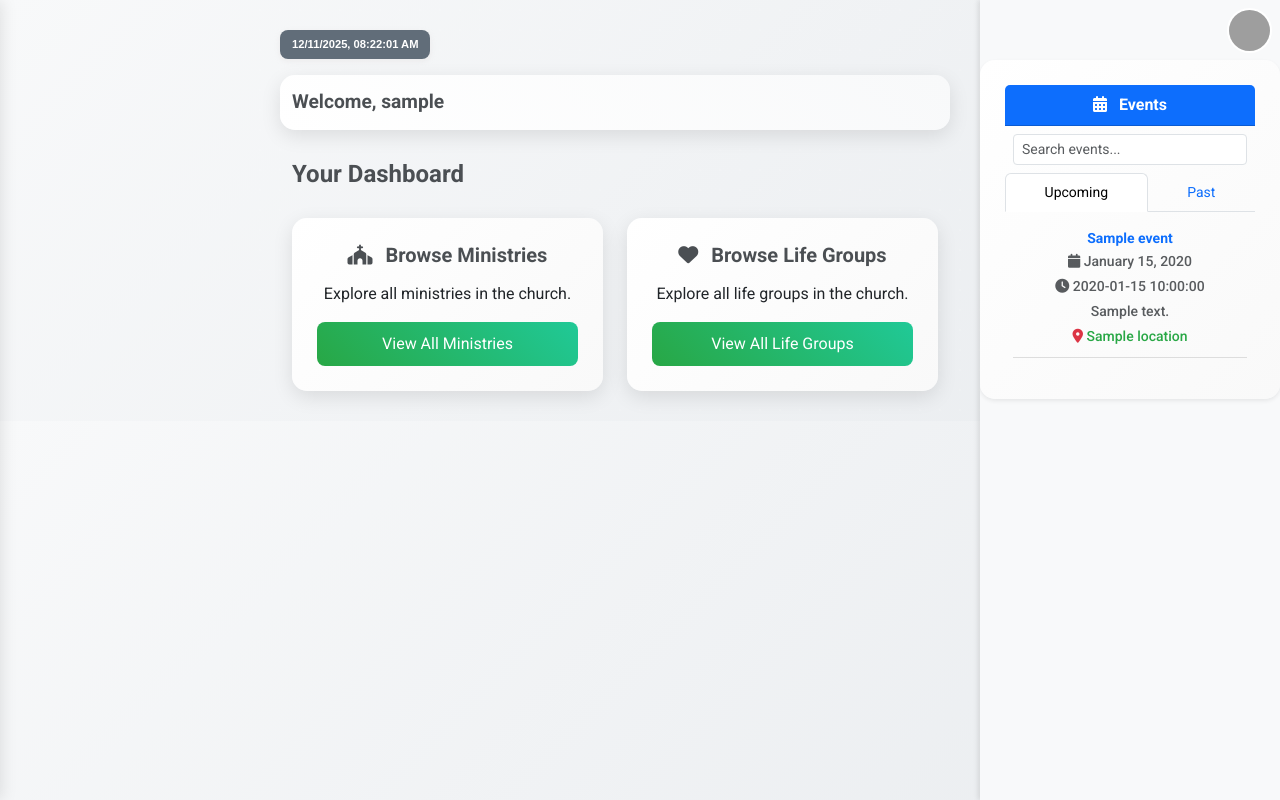
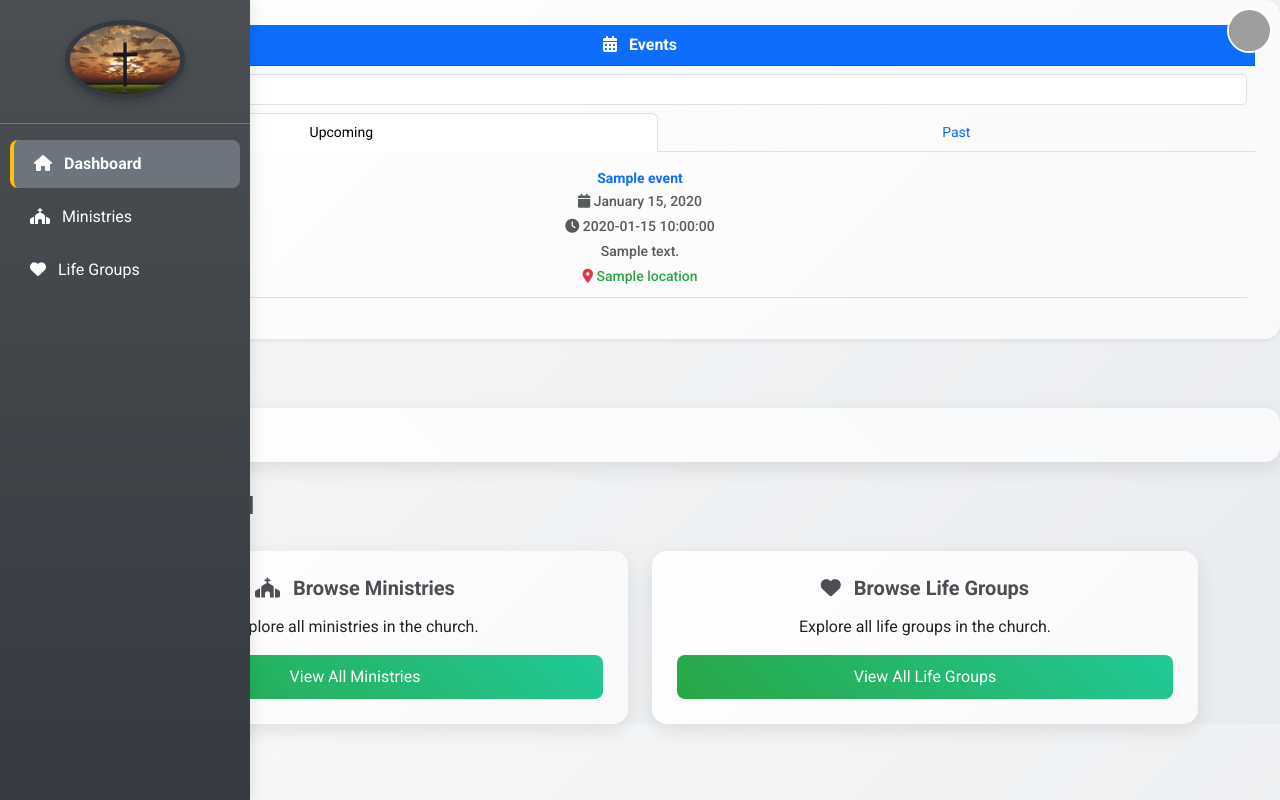
Before and after one commit to Zoraller/Church-Management, a Flask app: template templates/user_dashboard.html in a window 1280 px wide. Run offline with Flask 3, Linux system fonts and the light colour scheme; the template is opened without the code that fills it: most values are stand-ins (such as "Sample title", 1, 10 or a date in 2020); grey boxes are pictures that could not be loaded.

Commit message:
Update user_dashboard.html

```diff
--- a/templates/user_dashboard.html
+++ b/templates/user_dashboard.html
@@ -18,7 +18,8 @@ body {
     overflow-x: hidden;
 }
 
-/* Sidebar */
+/* --------------------- Sidebar --------------------- */
+/* Desktop: always visible */
 .sidebar {
     height: 100vh;
     background: linear-gradient(180deg, #4b4f53 0%, #343a40 100%);
@@ -28,10 +29,11 @@ body {
     padding-top: 20px;
     box-shadow: 2px 0 15px rgba(0,0,0,0.1);
     z-index: 1000;
-    transform: translateX(-100%);
+    transform: translateX(0); /* visible by default on desktop */
     transition: transform 0.3s ease;
 }
-.sidebar.show { transform: translateX(0); }
+
+/* Links inside sidebar */
 .sidebar a {
     color: white;
     display: block;
@@ -41,37 +43,52 @@ body {
     margin: 5px 10px;
     transition: all 0.3s ease;
 }
-.sidebar a:hover { background: rgba(255,255,255,0.2); transform: translateX(5px); }
-.sidebar a.active { background: #6c757d; font-weight: bold; border-left: 4px solid #ffc107; }
-.sidebar-logo { max-width: 120px; border-radius: 50%; padding: 5px; background: #343a40; box-shadow: 0 4px 10px rgba(0,0,0,0.2); }
-
-/* Hamburger */
-.hamburger { display: none; font-size: 1.5rem; cursor: pointer; color: #4b4f53; margin-right: 10px; }
-
-/* Main content */
-.main-content {
-    margin-left: 250px;
-    margin-right: 300px;
-    padding: 30px;
-    background-image: radial-gradient(circle, rgba(255,255,255,0.1) 1px, transparent 1px);
-    background-size: 20px 20px;
-    transition: margin-left 0.3s ease;
+.sidebar a:hover {
+    background: rgba(255,255,255,0.2);
+    transform: translateX(5px);
+}
+.sidebar a.active {
+    background: #6c757d;
+    font-weight: bold;
+    border-left: 4px solid #ffc107;
 }
 
-/* Right panel */
-.right-panel {
-    position: fixed;
-    top: 0;
-    right: 0;
-    width: 300px;
-    height: 100vh;
-    background: #f8f9fa;
-    z-index: 1000;
-    overflow-y: auto;
-    box-shadow: -2px 0 5px rgba(0,0,0,0.1);
-    padding-top: 60px;
+/* Logo */
+.sidebar-logo {
+    max-width: 120px;
+    border-radius: 50%;
+    padding: 5px;
+    background: #343a40;
+    box-shadow: 0 4px 10px rgba(0,0,0,0.2);
 }
 
+/* --------------------- Mobile --------------------- */
+@media (max-width: 768px) {
+    .sidebar {
+        transform: translateX(-100%); /* hide by default on mobile */
+        transition: transform 0.3s ease;
+    }
+    .sidebar.show {
+        transform: translateX(0); /* show when toggled */
+    }
+
+    /* Hamburger visible on mobile */
+    .hamburger {
+        display: block;
+    }
+
+    /* Main content takes full width */
+    .main-content {
+        margin-left: 0;
+        margin-right: 0;
+        padding: 20px;
+    }
+
+    /* Hide right panel on mobile */
+    .right-panel {
+        display: none;
+    }
+}
 /* Navbar */
 .navbar { background: linear-gradient(45deg, #ffffff, #f8f9fa); border-radius: 15px; box-shadow: 0 6px 20px rgba(0,0,0,0.1); margin-bottom: 30px; }
 .navbar-brand { color: #4b4f53; font-weight: 600; font-size: 1.2rem; }
```
